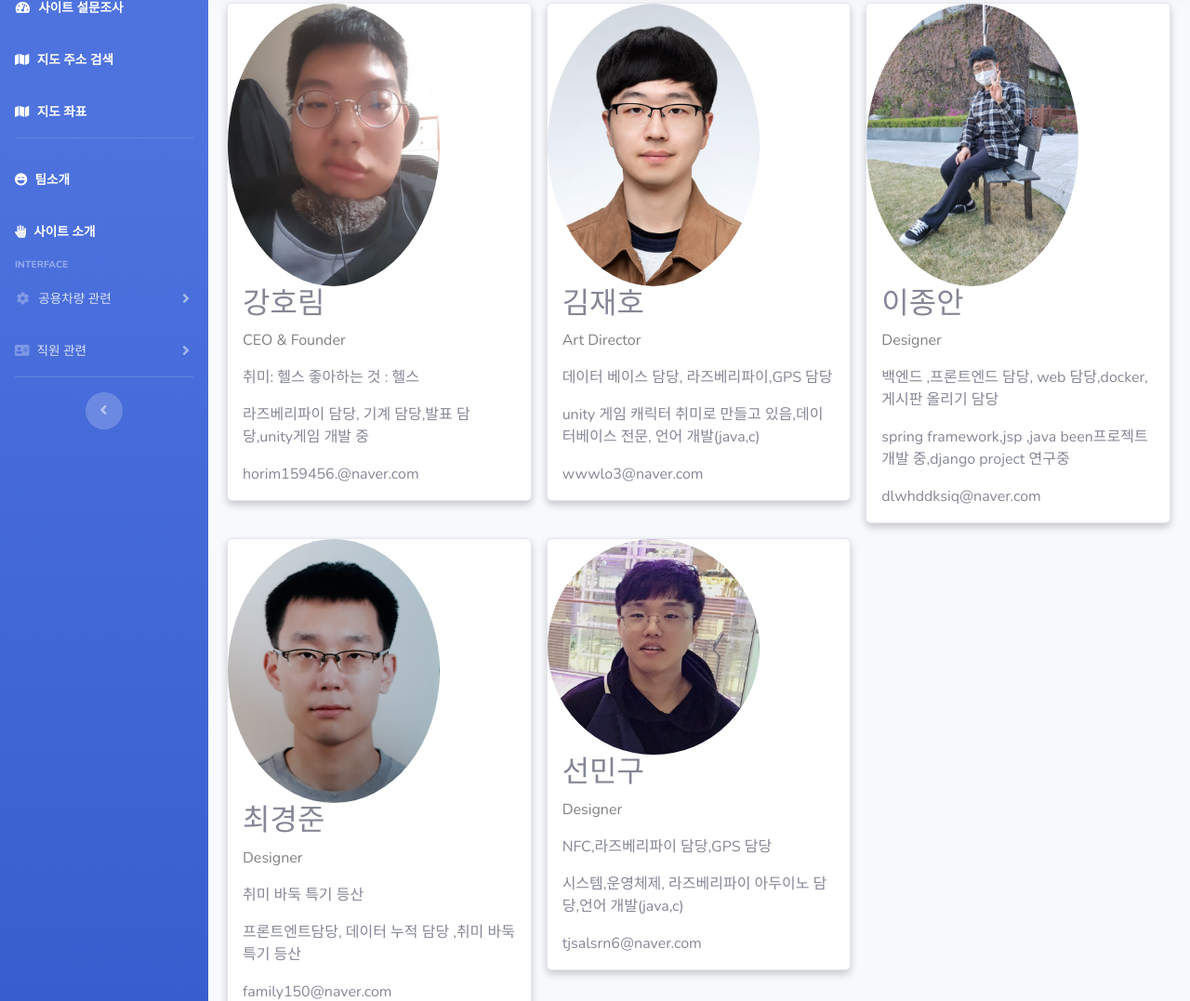
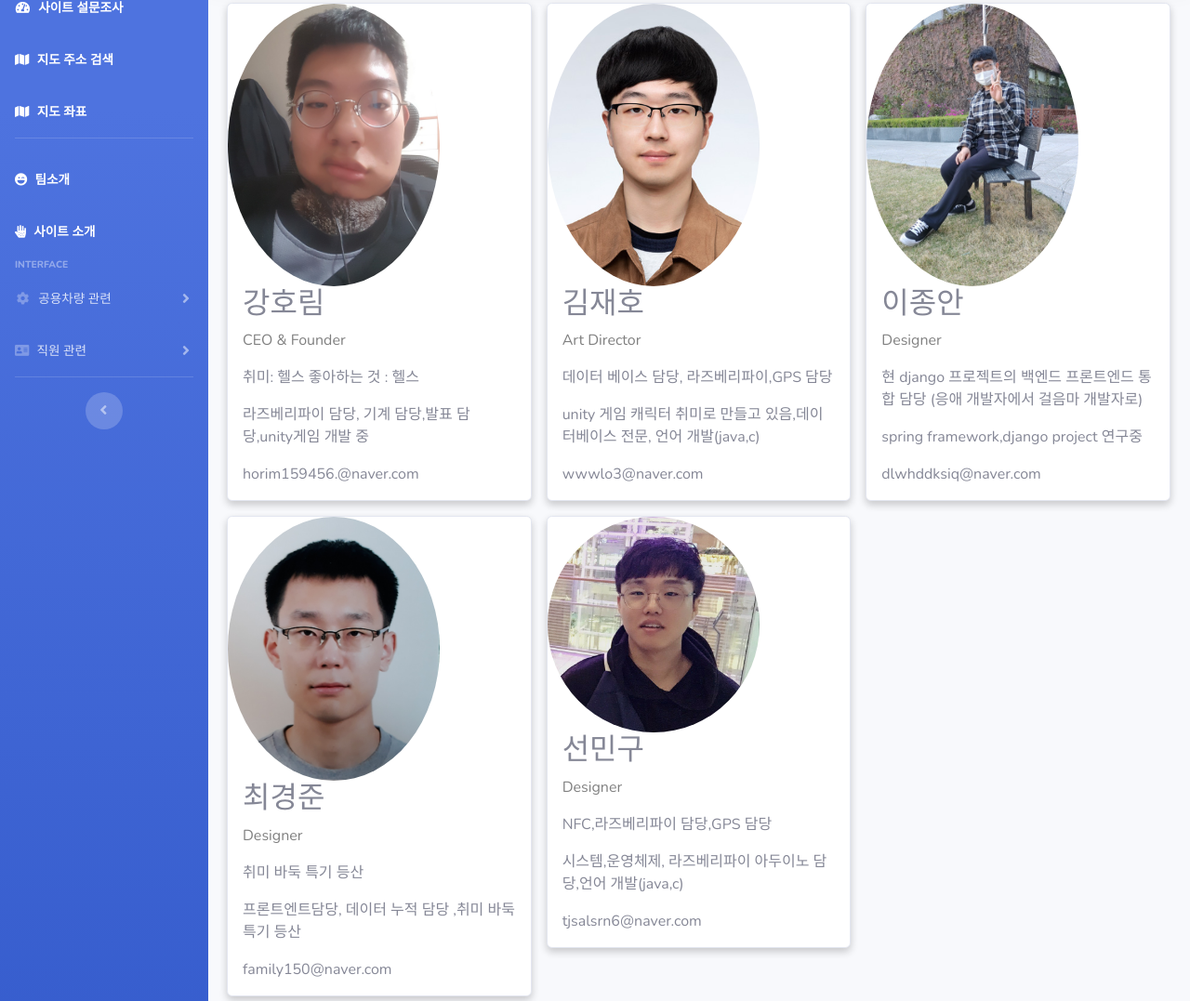
Before and after one commit to LeeJongAnn/capstone_CMD, a Django app: page /pybo/team/ in a window 1280 px wide. Shown: the part 91-1168 px from the top of the page at 93% size. Run offline with Django 3.2, Linux system fonts and the light colour scheme; some libraries are stand-ins or nearby versions.

Commit message:
자기소개 수정

```diff
--- a/templates/mainpage.html
+++ b/templates/mainpage.html
@@ -176,8 +176,8 @@
       <div class="container">
         <h2>이종안</h2>
         <p class="title">Designer</p>
-        <p>백엔드 ,프론트엔드 담당, web 담당,docker,게시판 올리기 담당</p>
-        <p>spring framework,jsp ,java been프로젝트 개발 중,django project 연구중</p>
+        <p>현 django 프로젝트의 백엔드 프론트엔드 통합 담당 (응애 개발자에서 걸음마 개발자로)</p>
+        <p>spring framework,django project 연구중</p>
         <p>dlwhddksiq@naver.com</p>
       </div>
     </div>
```
